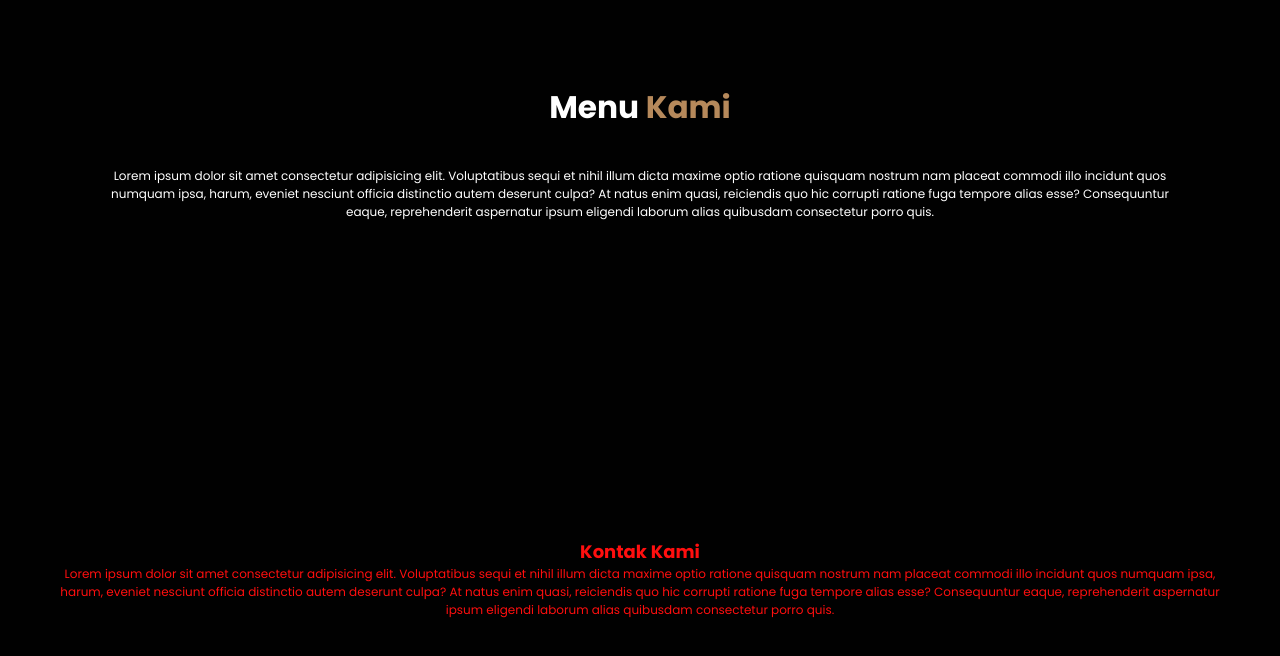
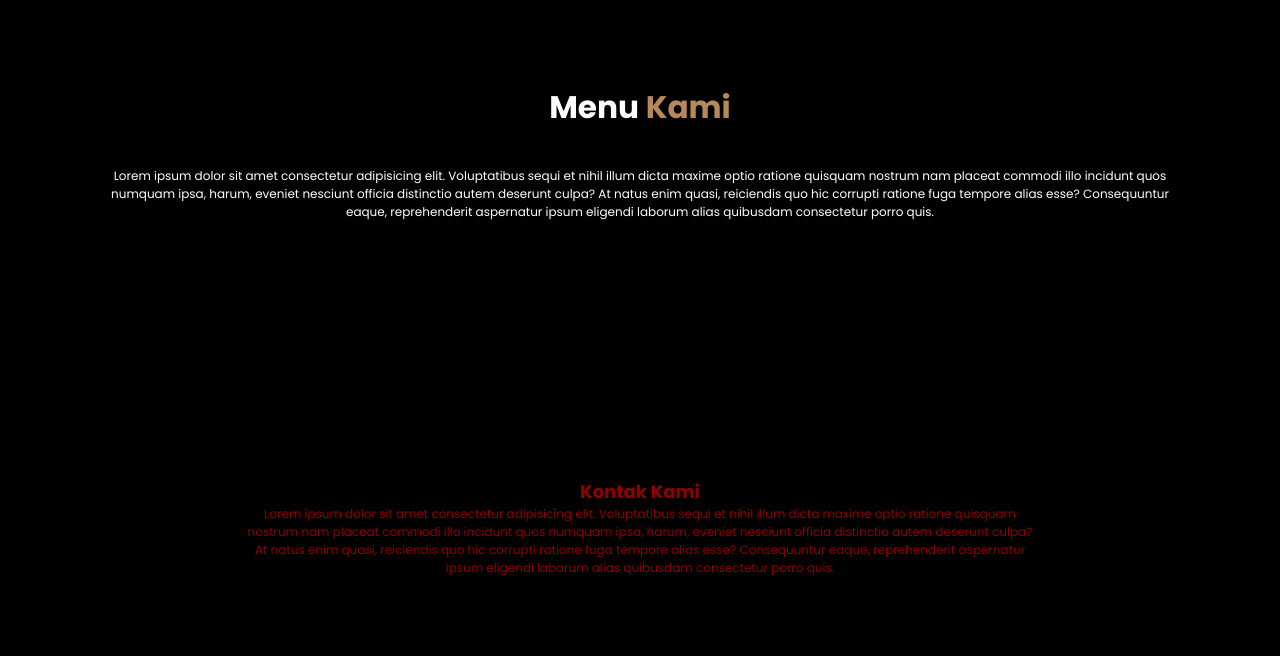
Before and after one commit to boy03/Al-quran, a plain HTML site: page index.html in a window 1280 px wide. Shown: the part 1361-2017 px from the top of the page. Drawn offline with Linux system fonts and the light colour scheme.

Commit message:
Main kocak

```diff
--- a/style.css
+++ b/style.css
@@ -16,7 +16,7 @@ body {
   font-family: 'poppins', sans-serif;
   background-color: var(--bg);
   color: #fff;
-  min-height: 4000px;
+  min-height: 3000px;
 }
 
 /* Navbar */
@@ -252,11 +252,11 @@ input {
 
 /* kontak */
 .contac-cc {
-  color: #ff0f0f;
+  color: #8f0000;
   text-align: center;
   position: relative;
   margin: 5rem;
-  padding-top: 20rem;
+  padding: 15rem;
 }
 /* end kontak */
 
```
Also changed, not shown: index.html (+0 -12 lines).
